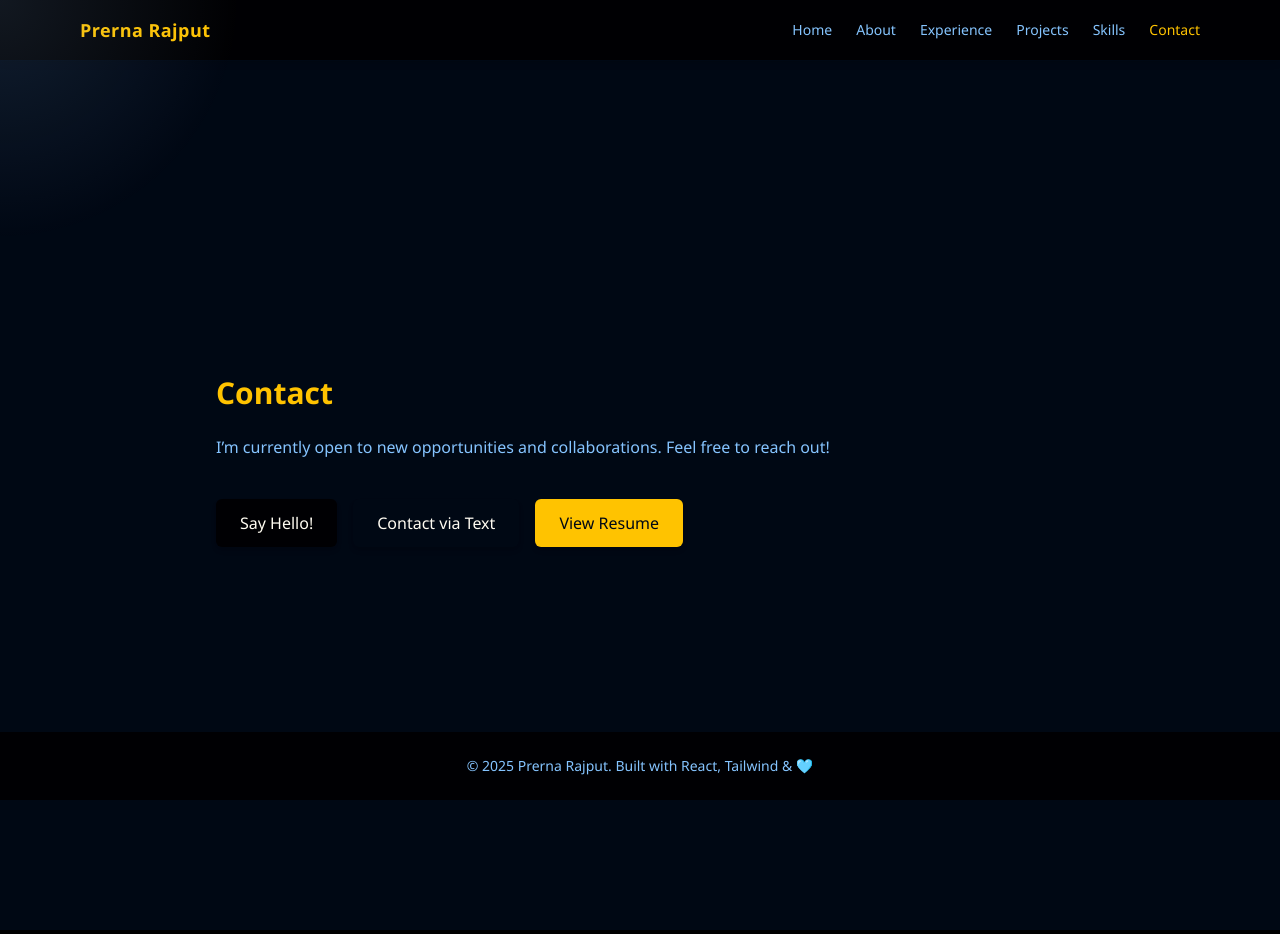
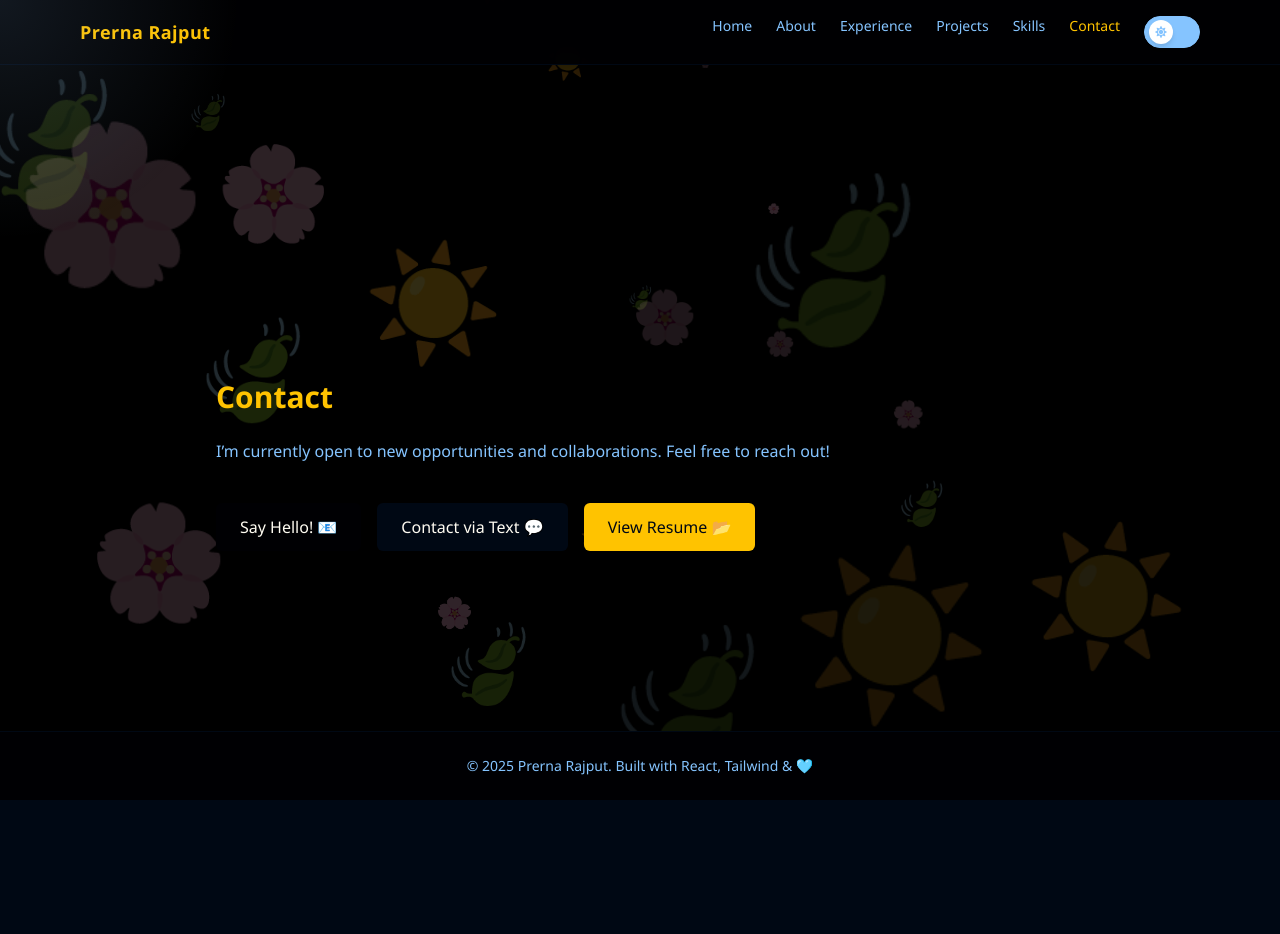
Before and after one commit to PrernaRajput/portfolio-app, a React (Create React App) app: page /contact in a window 1280 px wide. Built offline with nearby package versions, Linux system fonts and the light colour scheme.

Commit message:
portfolio init

```diff
--- a/package.json
+++ b/package.json
@@ -11,7 +11,7 @@
     "react-scripts": "5.0.1",
     "react-tsparticles": "^2.12.2",
     "tailwindcss": "^3.4.17",
-    "tsparticles": "^3.8.1",
+    "tsparticles": "^2.11.1",
     "tsparticles-preset-stars": "^2.12.0"
   },
   "scripts": {
--- /dev/null
+++ b/src/components/CloudParticles.jsx
@@ -0,0 +1,63 @@
+import { useCallback } from 'react';
+import Particles from 'react-tsparticles';
+import { loadFull } from 'tsparticles';
+
+export default function CloudParticles () {
+    const init = useCallback( async ( engine ) => {
+        await loadFull( engine );
+    }, [] );
+
+    return (
+        <Particles
+            id="tsparticles"
+            init={init}
+            options={{
+                fullScreen: {
+                    enable: true,
+                    zIndex: 0,
+                },
+                background: {
+                    color: {
+                        value: '#0000', // light sky blue
+                    },
+                },
+                particles: {
+                    number: {
+                        value: 20,
+                        density: {
+                            enable: true,
+                            area: 800,
+                        },
+                    },
+                    color: {
+                        value: '#ffffff',
+                    },
+                    opacity: {
+                        value: 0.2,
+                        random: true,
+                    },
+                    size: {
+                        value: 80,
+                        random: true,
+                    },
+                    move: {
+                        enable: true,
+                        direction: 'top',
+                        speed: 0.2,
+                        outMode: 'out',
+                    },
+                    shape: {
+                        type: 'char',
+                        character: {
+                            value: ['🌸', '☀️', '🍃'],
+                            font: 'Verdana',
+                            style: '',
+                            weight: '8',
+                            fill: false,
+                        }
+                    },
+                },
+            }}
+        />
+    );
+}
--- a/src/components/Navbar.jsx
+++ b/src/components/Navbar.jsx
@@ -1,5 +1,6 @@
 import React from 'react';
 import { Link, useLocation } from 'react-router-dom';
+import ThemeToggle from './ThemeToggle';
 
 const navItems = [
     { name: 'Home', path: '/' },
@@ -26,14 +27,15 @@ export default function Navbar () {
                             <Link
                                 to={item.path}
                                 className={`transition-colors duration-200 ${location.pathname === item.path
-                                        ? 'text-ashGray'
-                                        : 'text-coolGray hover:text-ashGray'
+                                    ? 'text-ashGray'
+                                    : 'text-coolGray hover:text-ashGray'
                                     }`}
                             >
                                 {item.name}
                             </Link>
                         </li>
                     ) )}
+                    <ThemeToggle />
                 </ul>
             </nav>
         </header>
--- /dev/null
+++ b/src/components/ThemeToggle.jsx
@@ -0,0 +1,30 @@
+import { useEffect, useState } from 'react';
+import { FaSun, FaMoon } from 'react-icons/fa';
+
+export default function ThemeToggle () {
+    const [isDark, setIsDark] = useState( () => {
+        return localStorage.getItem( 'theme' ) === 'dark' ||
+            ( !localStorage.getItem( 'theme' ) && window.matchMedia( '(prefers-color-scheme: dark)' ).matches );
+    } );
+
+    useEffect( () => {
+        document.documentElement.classList.toggle( 'dark', isDark );
+        localStorage.setItem( 'theme', isDark ? 'dark' : 'light' );
+    }, [isDark] );
+
+    return (
+        <button
+            onClick={() => setIsDark( !isDark )}
+            aria-label="Toggle Dark Mode"
+            className={`w-14 h-8 flex items-center px-1 rounded-full border transition-colors duration-300
+        ${isDark ? 'bg-ashGray border-ashGray' : 'bg-coolGray border-coolGray'}`}
+        >
+            <div
+                className={`w-6 h-6 rounded-full shadow-md flex items-center justify-center text-xs transition-transform duration-300
+          transform ${isDark ? 'translate-x-6 bg-gunmetal text-ashGray' : 'translate-x-0 bg-white text-coolGray'}`}
+            >
+                {isDark ? <FaMoon /> : <FaSun />}
+            </div>
+        </button>
+    );
+}
--- a/src/pages/Contact.jsx
+++ b/src/pages/Contact.jsx
@@ -1,7 +1,10 @@
 import { motion } from 'framer-motion';
+import CloudParticles from '../components/CloudParticles';
 
 export default function Contact () {
     return (
+        <>
+            <CloudParticles />
             <section className="max-w-4xl mx-auto px-6 py-16 text-coolGray">
                 <motion.h2
                     initial={{ opacity: 0, y: -20 }}
@@ -27,17 +30,15 @@ export default function Contact () {
                     transition={{ delay: 0.3 }}
                     className="flex flex-col sm:flex-row gap-4 mt-6"
                 >
-                {/* Email Button */}
                     <a
                         href="mailto:prerna.rajput.dev@gmail.com"
                         className="bg-spaceCadet text-antiFlashWhite px-6 py-3 rounded-md
                      hover:bg-ashGray hover:text-gunmetal shadow-md
                      hover:shadow-ashGray/30 transition duration-300 ease-in-out text-center"
                     >
-                    Say Hello!
+                        Say Hello! 📧
                     </a>
 
-                {/* WhatsApp Text Button */}
                     <a
                         href="https://wa.me/919354822230"
                         target="_blank"
@@ -46,10 +47,9 @@ export default function Contact () {
                      hover:bg-coolGray hover:text-black shadow-md
                      hover:shadow-coolGray/30 transition duration-300 ease-in-out text-center"
                     >
-                    Contact via Text
+                        Contact via Text 💬
                     </a>
 
-                {/* View Résumé Button */}
                     <a
                         href="/assets/Prerna-Rajput-Resume.pdf"
                         target="_blank"
@@ -58,9 +58,10 @@ export default function Contact () {
                      hover:bg-coolGray hover:text-antiFlashWhite shadow-md
                      hover:shadow-ashGray/30 transition duration-300 ease-in-out text-center"
                     >
-                    View Resume
+                        View Resume 📂
                     </a>
                 </motion.div>
             </section>
+        </>
     );
 }
--- a/tailwind.config.js
+++ b/tailwind.config.js
@@ -1,5 +1,6 @@
 const config = {
     content: ["./index.html", "./src/**/*.{js,jsx,ts,tsx}"],
+    darkMode: 'class',
     theme: {
         extend: {
             colors: {
@@ -17,6 +18,12 @@ const config = {
                 primaryLight: "#5EABD6",
                 secondaryLight: "#FFB4B4",
                 accentLight: "#E14434",
+                //spring theme
+                springBg: '#E0F7FA',
+                sunnyPrimary: '#FDD835',
+                coralAccent: '#E14434',
+                mintSecondary: '#A5D6A7',
+                textDark: '#333333',
             },
             backgroundImage: {
                 gradientTop: "linear-gradient(to top, #000814, #001D3D, #003566, #FFC300, #FFFCF2)",
```
Also changed, not shown: 1 other file (tests, documents, lock files or other folders). Lines whose indentation alone changed are shown as unchanged.
